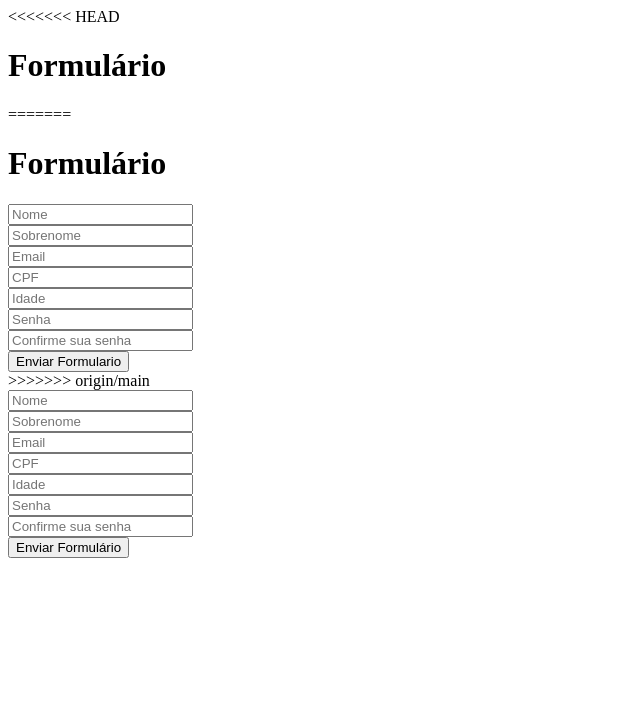
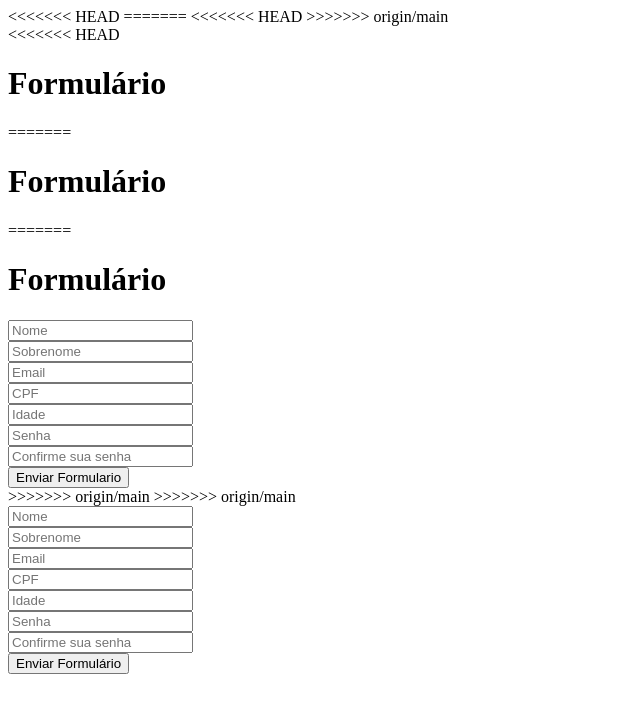
Before and after one commit to LuisFelipeMachado/Estagio, a PHP site: page / in a window 1280 px wide. Shown: the top 713 px of the page, without its empty margins (0-640 px from the left). Run offline with PHP 8.4, Linux system fonts and the light colour scheme.

Commit message:
atualizações

```diff
--- a/Formulario/dados.json
+++ b/Formulario/dados.json
@@ -1,3 +1,8 @@
+<<<<<<< HEAD
+[
+
+]
+=======
 <<<<<<< HEAD
 =======
 <<<<<<< HEAD
@@ -17,3 +22,4 @@
 }
 >>>>>>> origin/main
 >>>>>>> origin/main
+>>>>>>> origin/main
--- a/Formulario/index.html
+++ b/Formulario/index.html
@@ -6,6 +6,9 @@
     <title>Formulário Desafio</title>
     <link rel="stylesheet" href="teste.css">
 <<<<<<< HEAD
+=======
+<<<<<<< HEAD
+>>>>>>> origin/main
 
     <!-- Importando jQuery e jQuery Mask para CPF -->
     <script src="https://code.jquery.com/jquery-3.6.0.min.js"></script>
@@ -21,6 +24,9 @@
 <body>
     <div class="wrapper">
         <form action="form.php" method="post">
+<<<<<<< HEAD
+            <h1>Formulário</h1>
+=======
             <h1>Formulário</h1>
 =======
 </head>
@@ -56,6 +62,7 @@
             </div>
 
 >>>>>>> origin/main
+>>>>>>> origin/main
 
             <div class="input-box">
                 <input type="text" name="nome" placeholder="Nome" required>
--- a/Formulario/sucess.html
+++ b/Formulario/sucess.html
@@ -9,7 +9,11 @@
 <<<<<<< HEAD
     <h1>seja bem vindo</h1>
 =======
+<<<<<<< HEAD
+    <h1>seja bem vindo</h1>
+=======
     <h1>Sucess</h1>
+>>>>>>> origin/main
 >>>>>>> origin/main
 </body>
 </html>
--- a/Formulario/teste.css
+++ b/Formulario/teste.css
@@ -1,3 +1,6 @@
+<<<<<<< HEAD
+
+=======
 <<<<<<< HEAD
 
 =======
@@ -5,6 +8,7 @@
 
 =======
 /* Estilos para o corpo e a página */
+>>>>>>> origin/main
 >>>>>>> origin/main
 >>>>>>> origin/main
 body {
@@ -16,12 +20,17 @@ body {
 <<<<<<< HEAD
 =======
 <<<<<<< HEAD
+=======
+<<<<<<< HEAD
+>>>>>>> origin/main
 >>>>>>> origin/main
     height: 100vh;
     margin: 0;
 }
 
 
+<<<<<<< HEAD
+=======
 <<<<<<< HEAD
 =======
 =======
@@ -32,6 +41,7 @@ body {
 /* Container do formulário */
 >>>>>>> origin/main
 >>>>>>> origin/main
+>>>>>>> origin/main
 .wrapper {
     background-color: #fff;
     border-radius: 8px;
@@ -40,12 +50,17 @@ body {
 <<<<<<< HEAD
 =======
 <<<<<<< HEAD
+=======
+<<<<<<< HEAD
+>>>>>>> origin/main
 >>>>>>> origin/main
     max-width: 500px;
     box-shadow: 0 2px 10px rgba(0, 0, 0, 0.1);
 }
 
 
+<<<<<<< HEAD
+=======
 <<<<<<< HEAD
 =======
 =======
@@ -56,6 +71,7 @@ body {
 /* Estilo do título */
 >>>>>>> origin/main
 >>>>>>> origin/main
+>>>>>>> origin/main
 h1 {
     text-align: center;
     margin-bottom: 20px;
@@ -64,6 +80,9 @@ h1 {
 <<<<<<< HEAD
 =======
 <<<<<<< HEAD
+=======
+<<<<<<< HEAD
+>>>>>>> origin/main
 >>>>>>> origin/main
 
 form {
@@ -75,6 +94,8 @@ form {
 
 <<<<<<< HEAD
 =======
+<<<<<<< HEAD
+=======
 =======
 /* Estilos do formulário */
 form {
@@ -84,6 +105,7 @@ form {
 }
 
 /* Estilo para os rótulos */
+>>>>>>> origin/main
 >>>>>>> origin/main
 >>>>>>> origin/main
 label {
@@ -98,7 +120,11 @@ label {
 <<<<<<< HEAD
 
 =======
+<<<<<<< HEAD
+
+=======
 /* Estilo para os campos de entrada */
+>>>>>>> origin/main
 >>>>>>> origin/main
 >>>>>>> origin/main
 input {
@@ -109,6 +135,9 @@ input {
 <<<<<<< HEAD
 =======
 <<<<<<< HEAD
+=======
+<<<<<<< HEAD
+>>>>>>> origin/main
 >>>>>>> origin/main
     width: 100%;
 }
@@ -116,11 +145,14 @@ input {
 
 <<<<<<< HEAD
 =======
+<<<<<<< HEAD
+=======
 =======
     width: 100%; /* Faz com que os inputs ocupem toda a largura do formulário */
 }
 
 /* Estilo específico para o botão de envio */
+>>>>>>> origin/main
 >>>>>>> origin/main
 >>>>>>> origin/main
 input[type="submit"] {
@@ -136,6 +168,9 @@ input[type="submit"] {
 <<<<<<< HEAD
 =======
 <<<<<<< HEAD
+=======
+<<<<<<< HEAD
+>>>>>>> origin/main
 >>>>>>> origin/main
     margin: 0 auto;
     display: block;
@@ -144,12 +179,15 @@ input[type="submit"] {
 
 <<<<<<< HEAD
 =======
+<<<<<<< HEAD
+=======
 =======
     margin: 0 auto; /* Centraliza o botão */
     display: block;
 }
 
 /* Efeito de hover no botão */
+>>>>>>> origin/main
 >>>>>>> origin/main
 >>>>>>> origin/main
 input[type="submit"]:hover {
@@ -162,7 +200,11 @@ input[type="submit"]:hover {
 <<<<<<< HEAD
 
 =======
+<<<<<<< HEAD
+
+=======
 /* Estilo para o placeholder */
+>>>>>>> origin/main
 >>>>>>> origin/main
 >>>>>>> origin/main
 input::placeholder {
```
Also changed, not shown: Formulario/form.php (+12 -0 lines).
